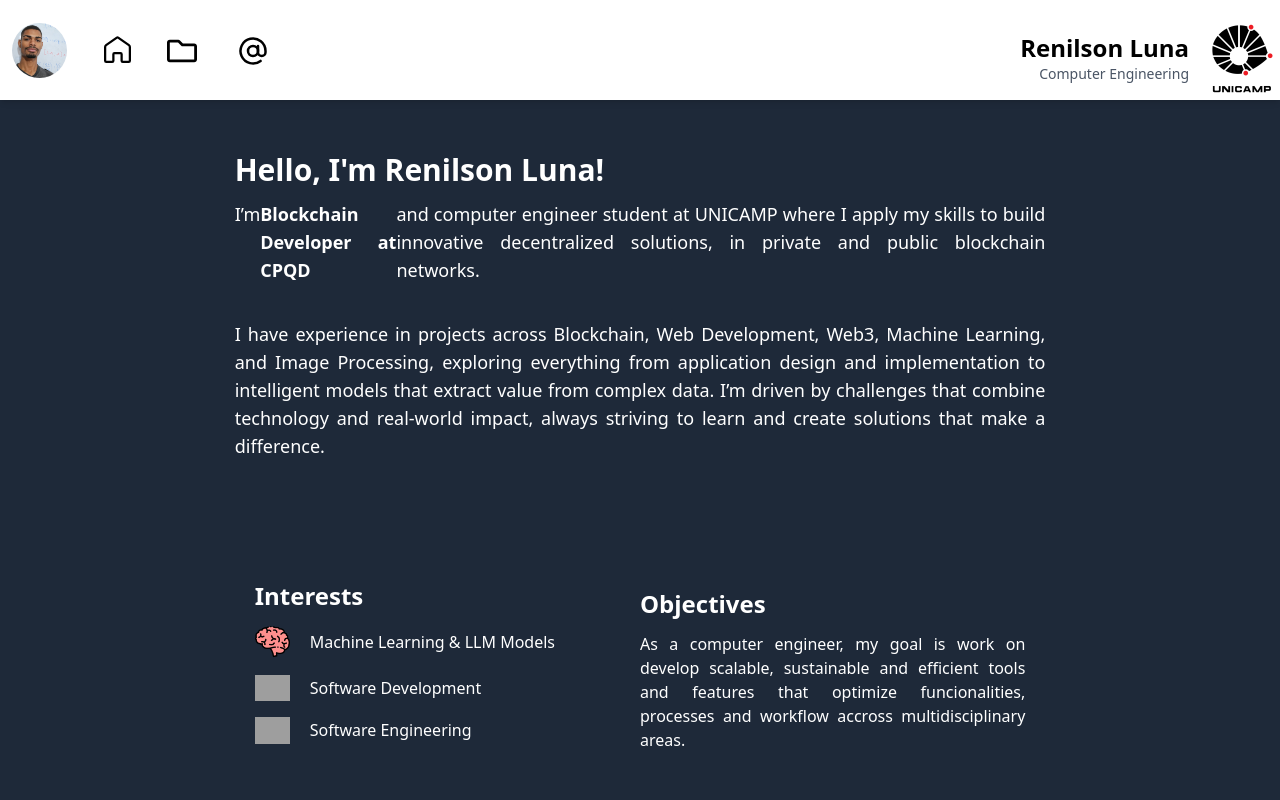
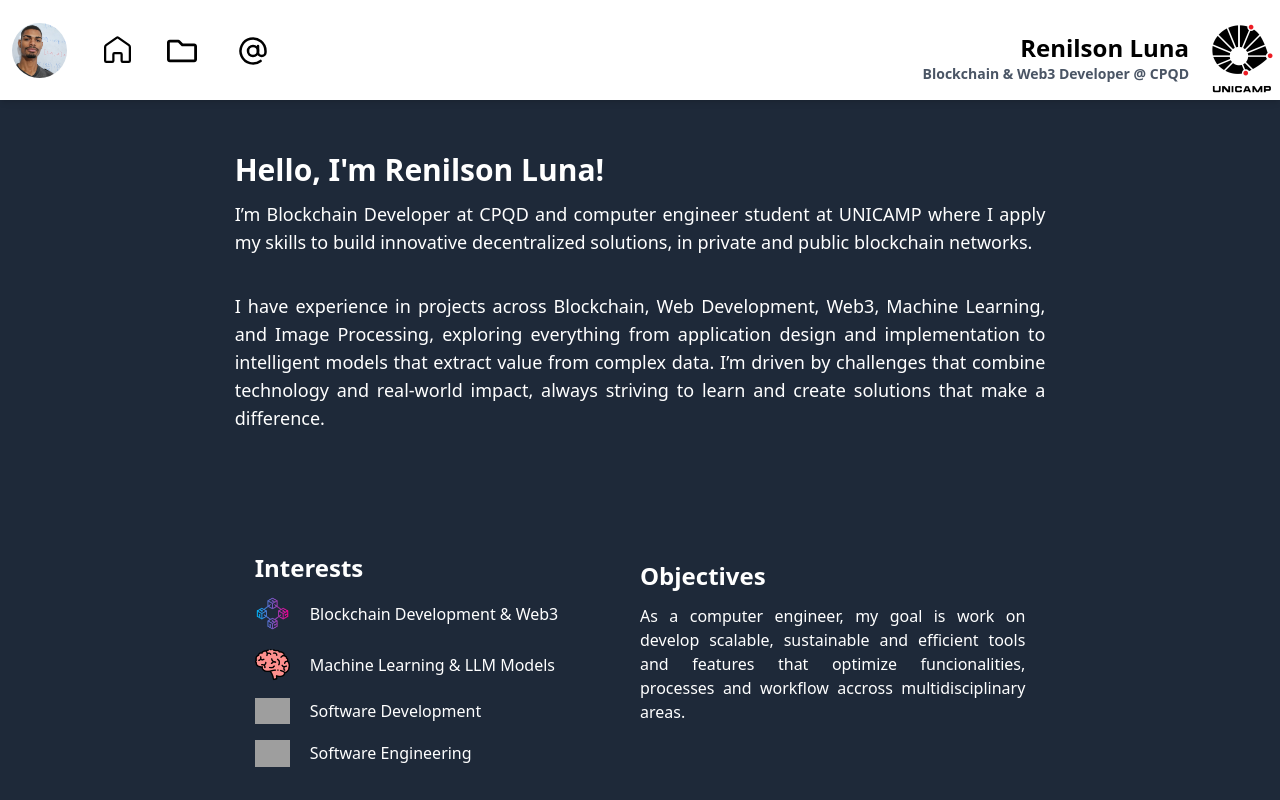
Before and after one commit to LunaRenilson/lunarenilson.github.io, a React (Vite) app: page / in a window 1280 px wide. Shown: the top 800 px of the page. Built offline with nearby package versions, Linux system fonts and the light colour scheme; grey boxes are pictures that could not be loaded.

Commit message:
job description added

```diff
--- a/src/components/Navigator.jsx
+++ b/src/components/Navigator.jsx
@@ -121,7 +121,7 @@ function Navigator() {
 			<div className={`formation w-fit absolute flex right-0 top-2 items-center justify-center h-full gap-4 duration-200 ${verifyMobileOptions('duration-300 opacity-0 scale-y-0', 'duration-100 opacity-100 scale-y-100')}`}>
 				<div className={`text-right ${!isScrolled ? "sm:translate-0 " : "sm:translate-x-15 sm:-translate-y-3"} duration-400`}>
 					<p className={`font-bold text-xl sm:text-2xl`}> Renilson Luna</p>
-					<p className="text-[12px] sm:text-sm text-gray-600">Computer Engineering </p>
+					<p className="text-[12px] sm:text-sm text-gray-600 font-semibold">Blockchain & Web3 Developer @ CPQD</p>
 				</div>
 				<img
 					src={logoUnicamp}
--- a/src/pages/Home.jsx
+++ b/src/pages/Home.jsx
@@ -1,5 +1,6 @@
 import softwareDevelopment from "@assets/software-development.png";
 import softwareEngineering from "@assets/software-engineering.png";
+import Blockchain from "@assets/blockchain.png";
 import brainstorm from "@assets/brainstorm.png";
 import Carousel from "@components/Carousel";
 import Footer from "../components/Footer";
@@ -15,8 +16,8 @@ export default function Home() {
           <h1 className="font-bold text-3xl mb-3 text-lef w-full">
             Hello, I'm Renilson Luna!
           </h1>
-          <p className="text-lg flex w-full text-justify">
-            I’m <span className="font-bold">Blockchain Developer at CPQD</span> and computer engineer student at UNICAMP
+          <p className="text-lg flex flex-row w-full text-justify">
+            I’m Blockchain Developer at CPQD and computer engineer student at UNICAMP
             where I apply my skills to build innovative decentralized solutions, in private and public blockchain networks. </p>
             <br />
           <p className="text-lg mt-3 text-justify">
@@ -31,6 +32,17 @@ export default function Home() {
           <section className="interests lg:w-1/2 ">
             <h2 className="text-2xl font-bold mb-3">Interests</h2>
             <ul className="flex flex-col gap-y-4">
+
+              <li>
+                <div className="flex items-center gap-5 font-medium">
+                  <img
+                    src={Blockchain}
+                    alt="Icon blockchain"
+                    width={iconSize}
+                  />
+                  Blockchain Development & Web3
+                </div>
+              </li>
               <li className="flex items-center gap-5 font-medium">
                 <img src={brainstorm} alt="Icon brainstorm" width={iconSize} />
                 Machine Learning & LLM Models
```
Also changed, not shown: src/assets/blockchain.png (added).
